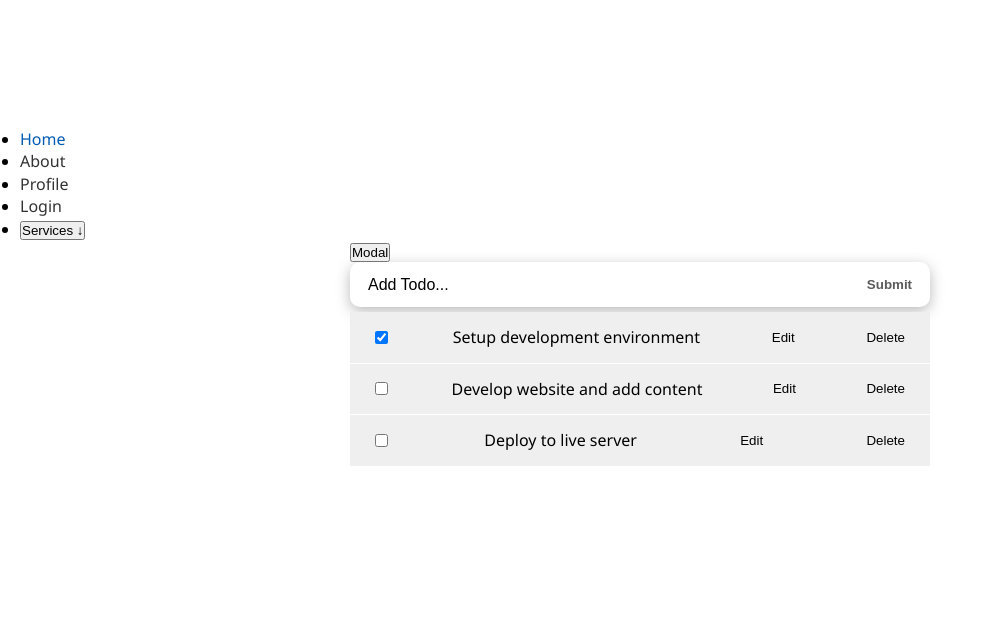
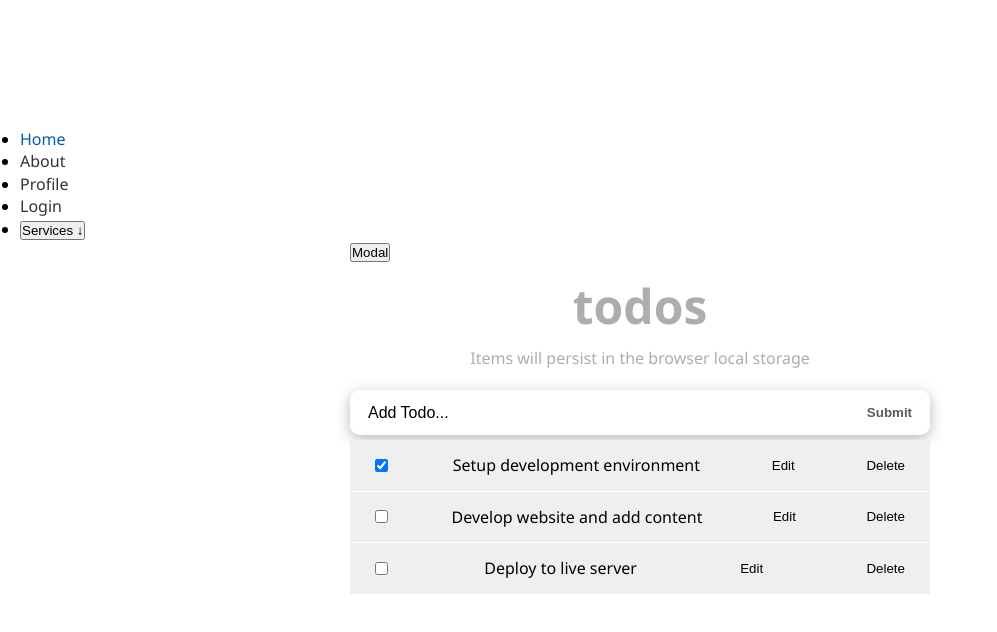
Before and after one commit to Mar12358/react-todo-app, a React (Create React App) app: page / in a window 1280 px wide. Shown: the top 632 px of the page, without its empty margins (0-997 px from the left). Built offline with nearby package versions, Linux system fonts and the light colour scheme.

Commit message:
Add header

```diff
--- a/src/components/Header.jsx
+++ b/src/components/Header.jsx
@@ -1,4 +1,4 @@
-import styles from "../styles/Header.module.css";
+import styles from '../styles/Header.module.css';
 const Header = () => {
   const headerStyle = {
     padding: '20px 0',
@@ -6,9 +6,10 @@
     color: '#aeadad',
     textAlign: 'center',
   };
-
   return (
     <header style={headerStyle} className={styles.header}>
+      <h1>todos</h1>
+      <p>Items will persist in the browser local storage</p>
     </header>
   );
 };
--- a/src/routes/Home.jsx
+++ b/src/routes/Home.jsx
@@ -1,12 +1,13 @@
 import '../styles/app.css';
 import TodosLogic from '../components/TodosLogic';
-import Navbar from '../components/Navbar';
+import Header from '../components/Header';
 import Modal from '../components/Modal';
 
 const Home = () => {
   return (
     <div className="todos">
       <Modal />
+      <Header />
       <TodosLogic />
     </div>
   );
```
